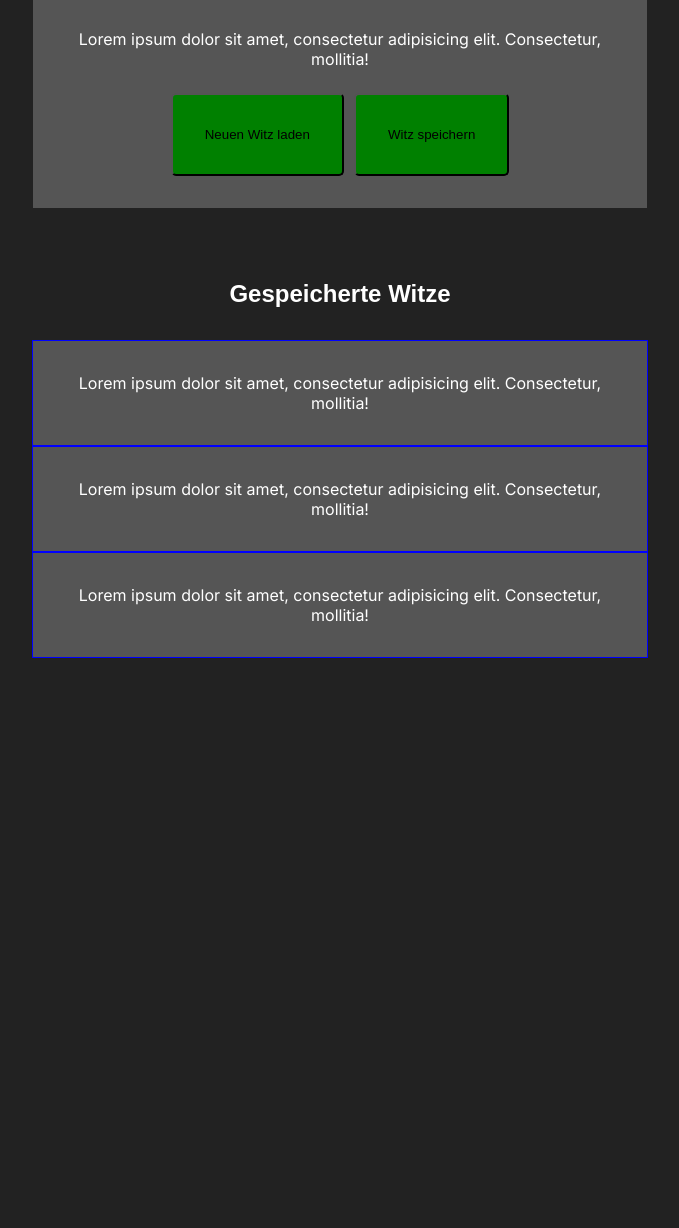
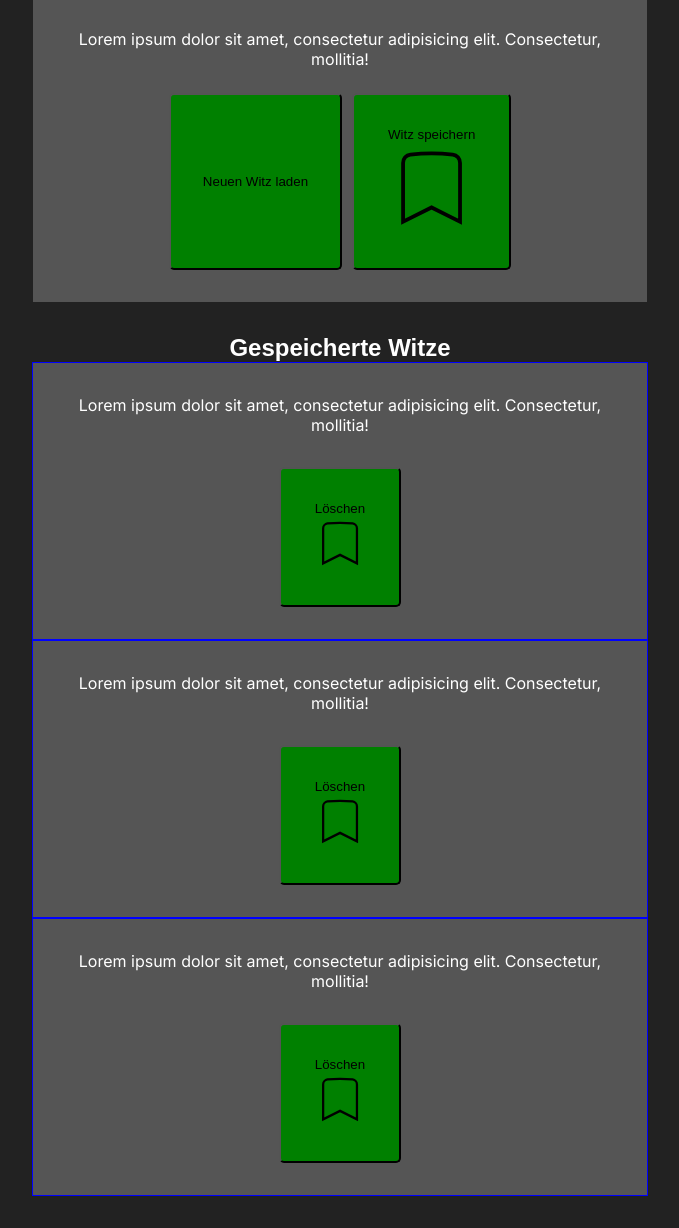
Before and after one commit to wehrend/witze-app, a website: page index.html in a window 1280 px wide. Shown: the part 40-1268 px from the top of the page, without its empty margins (300-979 px from the left). Before the commit the page ends 800 px from the top, so only its background shows below. Drawn offline with nearby package versions, Linux system fonts and the light colour scheme; files that its build step writes are made by us from their sources; a web font is replaced by a local one.

Commit message:
finish html

```diff
--- a/index.html
+++ b/index.html
@@ -21,23 +21,94 @@
           </button>
           <button href="#" class="current-joke__storeJoke">
             Witz speichern
+            <svg
+              xmlns="http://www.w3.org/2000/svg"
+              fill="none"
+              viewBox="0 0 24 24"
+              strokeWidth="{1.5}"
+              stroke="currentColor"
+              className="current-joke__icon"
+            >
+              <path
+                strokeLinecap="round"
+                strokeLinejoin="round"
+                d="M17.593 3.322c1.1.128 1.907 1.077 1.907 2.185V21L12 17.25 4.5 21V5.507c0-1.108.806-2.057 1.907-2.185a48.507 48.507 0 0 1 11.186 0Z"
+              />
+            </svg>
           </button>
         </div>
       </div>
     </div>
+    <div class="joke-list">
       <h2>Gespeicherte Witze</h2>
-    <div class="joke-list">
       <div class="joke-list__joke">
+        <div class="joke-list__text">
           Lorem ipsum dolor sit amet, consectetur adipisicing elit. Consectetur,
           mollitia!
         </div>
+        <button class="joke-list__button">
+          Löschen
+          <svg
+            xmlns="http://www.w3.org/2000/svg"
+            fill="none"
+            viewBox="0 0 24 24"
+            strokeWidth="{1.5}"
+            stroke="currentColor"
+            className="joke-list__icon"
+          >
+            <path
+              strokeLinecap="round"
+              strokeLinejoin="round"
+              d="M17.593 3.322c1.1.128 1.907 1.077 1.907 2.185V21L12 17.25 4.5 21V5.507c0-1.108.806-2.057 1.907-2.185a48.507 48.507 0 0 1 11.186 0Z"
+            />
+          </svg>
+        </button>
+      </div>
       <div class="joke-list__joke">
+        <div class="joke-list__text">
           Lorem ipsum dolor sit amet, consectetur adipisicing elit. Consectetur,
           mollitia!
         </div>
+        <button class="joke-list__button">
+          Löschen
+          <svg
+            xmlns="http://www.w3.org/2000/svg"
+            fill="none"
+            viewBox="0 0 24 24"
+            strokeWidth="{1.5}"
+            stroke="currentColor"
+            className="joke-list__icon"
+          >
+            <path
+              strokeLinecap="round"
+              strokeLinejoin="round"
+              d="M17.593 3.322c1.1.128 1.907 1.077 1.907 2.185V21L12 17.25 4.5 21V5.507c0-1.108.806-2.057 1.907-2.185a48.507 48.507 0 0 1 11.186 0Z"
+            />
+          </svg>
+        </button>
+      </div>
       <div class="joke-list__joke">
+        <div class="joke-list__text">
           Lorem ipsum dolor sit amet, consectetur adipisicing elit. Consectetur,
           mollitia!
+        </div>
+        <button class="joke-list__button">
+          Löschen
+          <svg
+            xmlns="http://www.w3.org/2000/svg"
+            fill="none"
+            viewBox="0 0 24 24"
+            strokeWidth="{1.5}"
+            stroke="currentColor"
+            className="joke-list__icon"
+          >
+            <path
+              strokeLinecap="round"
+              strokeLinejoin="round"
+              d="M17.593 3.322c1.1.128 1.907 1.077 1.907 2.185V21L12 17.25 4.5 21V5.507c0-1.108.806-2.057 1.907-2.185a48.507 48.507 0 0 1 11.186 0Z"
+            />
+          </svg>
+        </button>
       </div>
     </div>
   </body>
```
Lines whose indentation alone changed are shown as unchanged.
